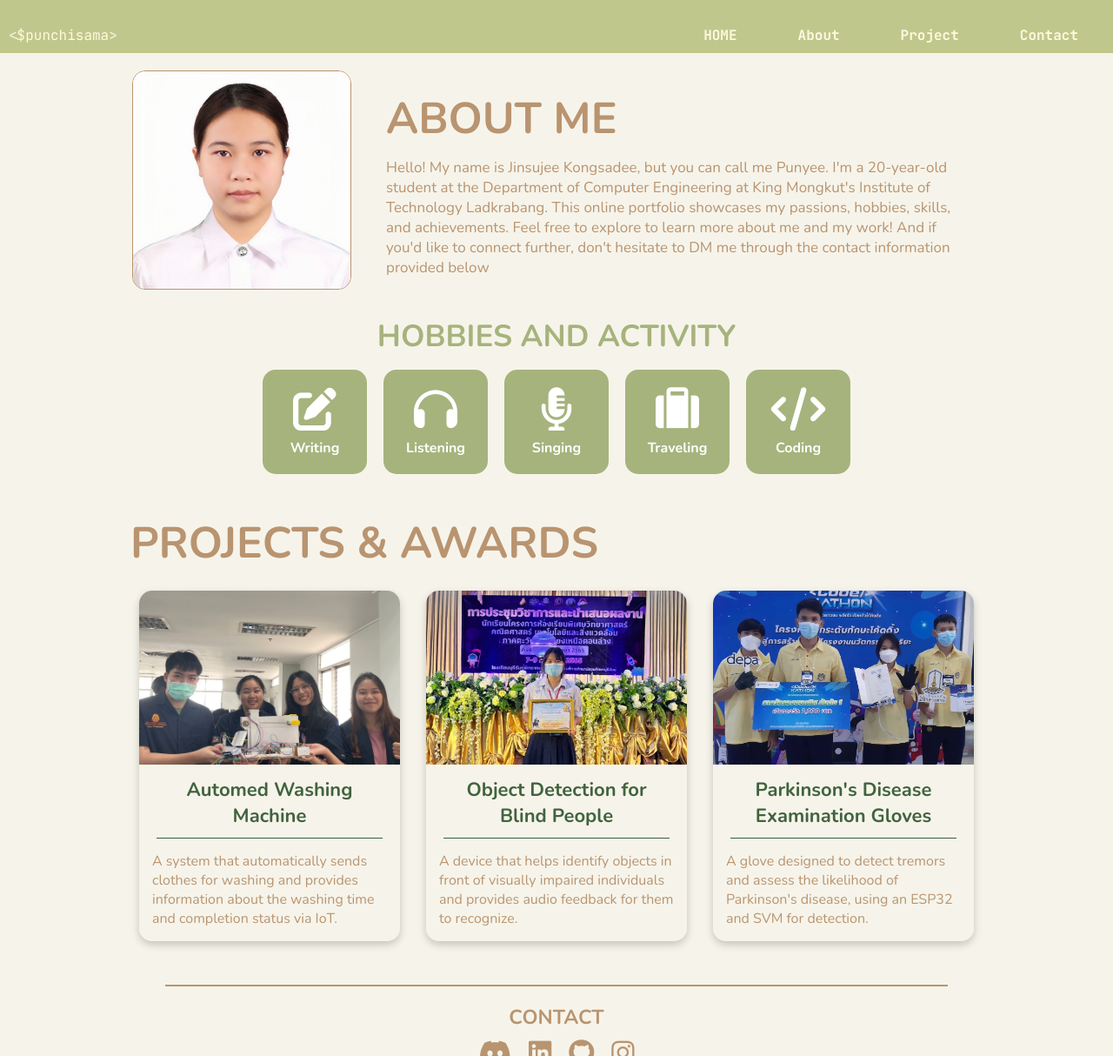
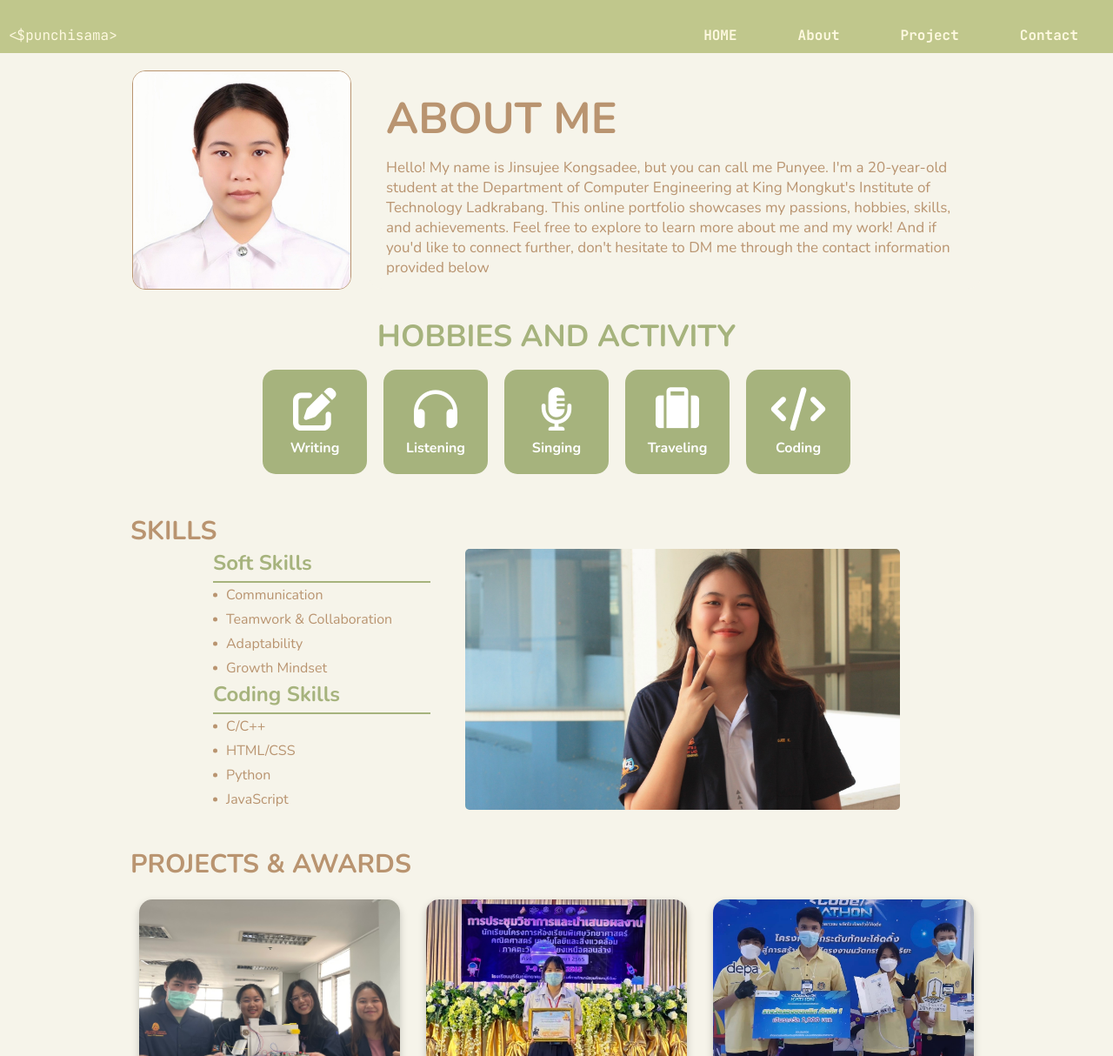
Before and after one commit to kaguradance/42dicoverry_rushProject, a plain HTML site: page cv_punchi.html in a window 1280 px wide. Shown: the top 1214 px of the page at 87% size. Drawn offline with nearby package versions, Linux system fonts and the light colour scheme.

Commit message:
bring skills back

```diff
--- a/css/style_punchi.css
+++ b/css/style_punchi.css
@@ -11,9 +11,9 @@ nav {
     padding: 10px;
     background-color: #c0c78c;
     color: #fef9e0;
-    position: sticky;  /* ทำให้ navbar อยู่ติดกับขอบบน */
-    top: 0;  /* กำหนดให้อยู่ที่ด้านบนสุด */
-    z-index: 1000;  /* เพิ่มค่า z-index เพื่อให้ navbar อยู่เหนือเนื้อหาอื่น */
+    position: sticky;
+    top: 0;
+    z-index: 1000;
 }
 
 
@@ -134,11 +134,11 @@ a:focus, a:hover {
     width: 120px;
     height: 120px;
     margin: 5px;
-    transition: transform 0.3s ease-in-out; /* เพิ่มการเปลี่ยนแปลงขนาด */
+    transition: transform 0.3s ease-in-out;
 }
 
 .h-box:hover {
-    transform: scale(1.2); /* ขยายขนาด 20% เมื่อ hover */
+    transform: scale(1.2);
 }
 
 .h-box p {
@@ -161,10 +161,10 @@ a:focus, a:hover {
 
 .skills-box {
     display: flex;
-    flex-direction: row;  /* ให้เรียงเป็นแถว (row) */
+    flex-direction: row;
     justify-content: center;
-    align-items: flex-start; /* ให้แต่ละ column เริ่มจากด้านบนสุด */
-    gap: 40px; /* ระยะห่างระหว่าง column */
+    align-items: flex-start;
+    gap: 40px;
 }
 
 .skills {
@@ -191,22 +191,7 @@ a:focus, a:hover {
     color: #b99470;
     padding: 3px;
     display: block;
-    position: relative; /* ตั้งค่าให้สามารถใช้ pseudo-element */
-    padding-left: 15px; /* เพิ่มระยะห่างด้านซ้ายเพื่อให้วงกลมไม่ชนกับข้อความ */
 }
-
-.skills li::before {
-    content: ""; /* ไม่ต้องการข้อความ */
-    position: absolute;
-    left: 0;
-    top: 50%;
-    transform: translateY(-50%); /* ทำให้วงกลมอยู่กลางบรรทัด */
-    width: 5px; /* ขนาดของวงกลม */
-    height: 5px; /* ขนาดของวงกลม */
-    border-radius: 50%; /* ทำให้เป็นวงกลม */
-    background-color: #b99470; /* สีของวงกลม */
-}
-
 
 .skills-box img {
     width: 500px;
@@ -215,20 +200,31 @@ a:focus, a:hover {
     object-fit: cover;
 }
 
-.s-title {
-    font-family: 'Nunito';
-    font-weight: bolder;
+.skills li {
+    color: #b99470;
+    padding: 3px;
+    display: block;
     position: relative;
-    text-align: left;
-    margin-top: 40px;
-    margin-left: 150px;
-    font-size: 50px;
-    color: #b99470;
+    padding-left: 15px;
 }
+
+.skills li::before {
+    content: "";
+    position: absolute;
+    left: 0;
+    top: 50%;
+    transform: translateY(-50%);
+    width: 5px;
+    height: 5px;
+    border-radius: 50%;
+    background-color: #b99470;
+}
+
+
 
 .projects-box {
     display: flex;
-    flex-wrap: wrap; /* ให้โปรเจคเรียงแบบหลายคอลัมน์ */
+    flex-wrap: wrap;
     justify-content: center;
     gap: 30px;
     margin-top: 20px;
@@ -238,15 +234,15 @@ a:focus, a:hover {
     width: 300px;
     background-color: #ffffff;
     border-radius: 15px;
-    overflow: hidden; /* ซ่อนส่วนเกินของภาพ */
+    overflow: hidden;
     box-shadow: 0px 4px 10px rgba(0, 0, 0, 0.2);
     background-color: #f6f4ea;
-    transition: transform 0.3s ease-in-out; /* เพิ่มการเปลี่ยนแปลงขนาด */
+    transition: transform 0.3s ease-in-out;
 }
 
 .project:hover {
-    transform: scale(1.1); /* ขยายขนาด 10% เมื่อ hover */
-    box-shadow: 0px 8px 20px rgba(0, 0, 0, 0.3); /* เพิ่มเงาเมื่อ hover */
+    transform: scale(1.1);
+    box-shadow: 0px 8px 20px rgba(0, 0, 0, 0.3);
 }
 
 .project img {
--- a/cv_punchi.html
+++ b/cv_punchi.html
@@ -66,6 +66,29 @@
         </div>
     </div>
 
+    <h1 class="s-title">SKILLS</h1>
+<div class="skills-box">
+    <div class="skills">
+        <h3>Soft Skills</h3>
+        <ul>
+            <li>Communication</li>
+            <li>Teamwork & Collaboration</li>
+            <li>Adaptability</li>
+            <li>Growth Mindset</li>
+        </ul>
+        <h3>Coding Skills</h3>
+        <ul>
+            <li>C/C++</li>
+            <li>HTML/CSS</li>
+            <li>Python</li>
+            <li>JavaScript</li>
+        </ul>
+    </div>
+
+    <img src="img/S__8003600.jpg" alt="">
+</div>
+
+
     <h1 id="projects" class="s-title">PROJECTS & AWARDS</h1>
     <div class="projects-box">
         <div class="project">
```
